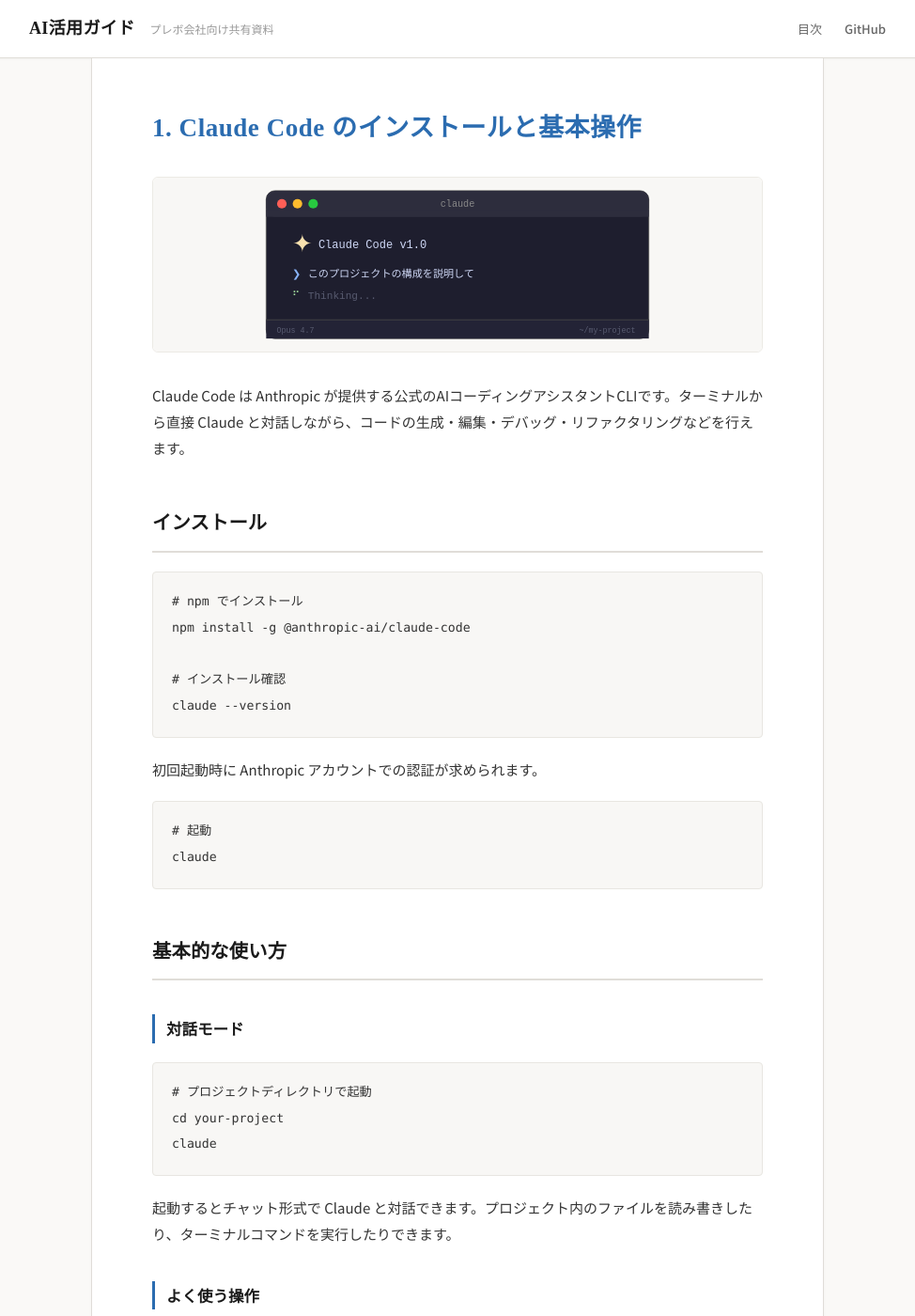
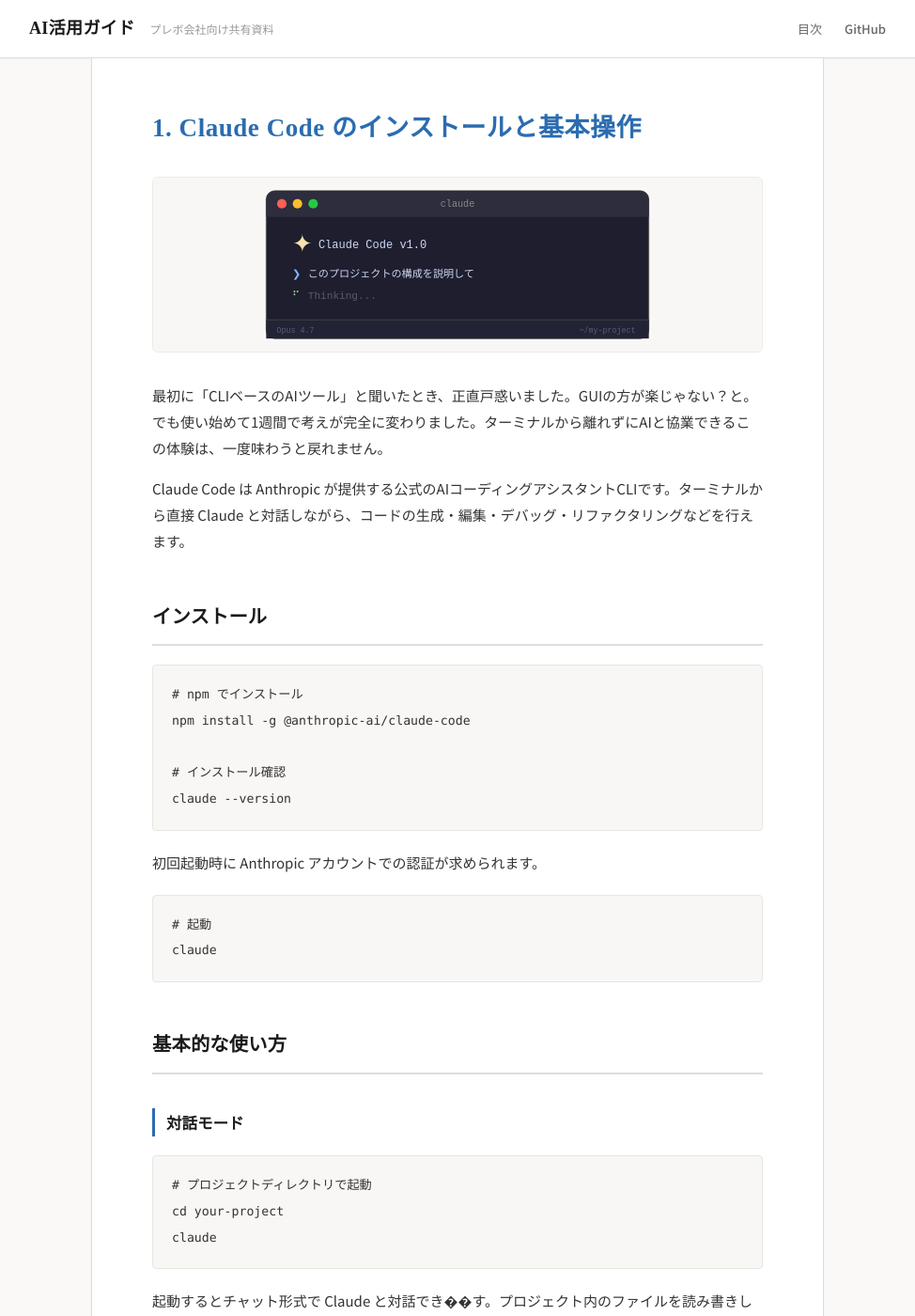
Before and after one commit to kuruusuniku/sharing, a Jekyll site: the page built from 01-claude-code.md, in a window 1280 px wide and 1400 px high. Shown: the whole window at 94% size, without its empty margins (153-1127 px from the left). Built offline with Jekyll 4.4.1, drawn with Linux system fonts in a browser that asks for light colours; part of the change alters nothing that is shown; some of the changed text lies outside the part shown.

Commit message:
1章: 共感導入追加

````diff
--- a/01-claude-code.md
+++ b/01-claude-code.md
@@ -6,6 +6,8 @@ title: Claude Code のインストールと基本操作
 # 1. Claude Code のインストールと基本操作
 
 ![Claude Code CLI](assets/images/ch01-claude-cli.svg)
+
+最初に「CLIベースのAIツール」と聞いたとき、正直戸惑いました。GUIの方が楽じゃない？と。でも使い始めて1週間で考えが完全に変わりました。ターミナルから離れずにAIと協業できるこの体験は、一度味わうと戻れません。
 
 Claude Code は Anthropic が提供する公式のAIコーディングアシスタントCLIです。ターミナルから直接 Claude と対話しながら、コードの生成・編集・デバッグ・リファクタリングなどを行えます。
 
@@ -36,7 +38,7 @@ cd your-project
 claude
 ```
 
-起動するとチャット形式で Claude と対話できます。プロジェクト内のファイルを読み書きしたり、ターミナルコマンドを実行したりできます。
+起動するとチャット形式で Claude と対話でき��す。プロジェクト内のファイルを読み書きしたり、ターミナルコマンドを実行したりできます。
 
 ### よく使う操作
 
````
